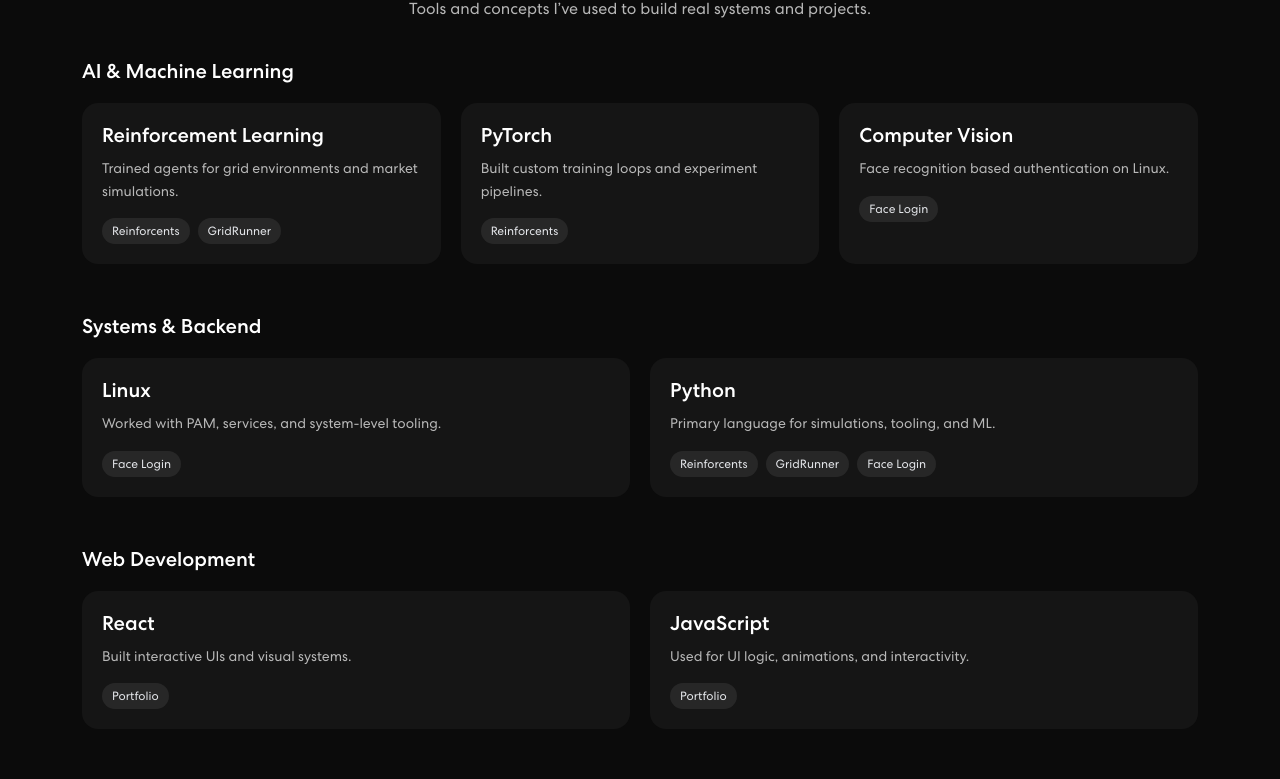
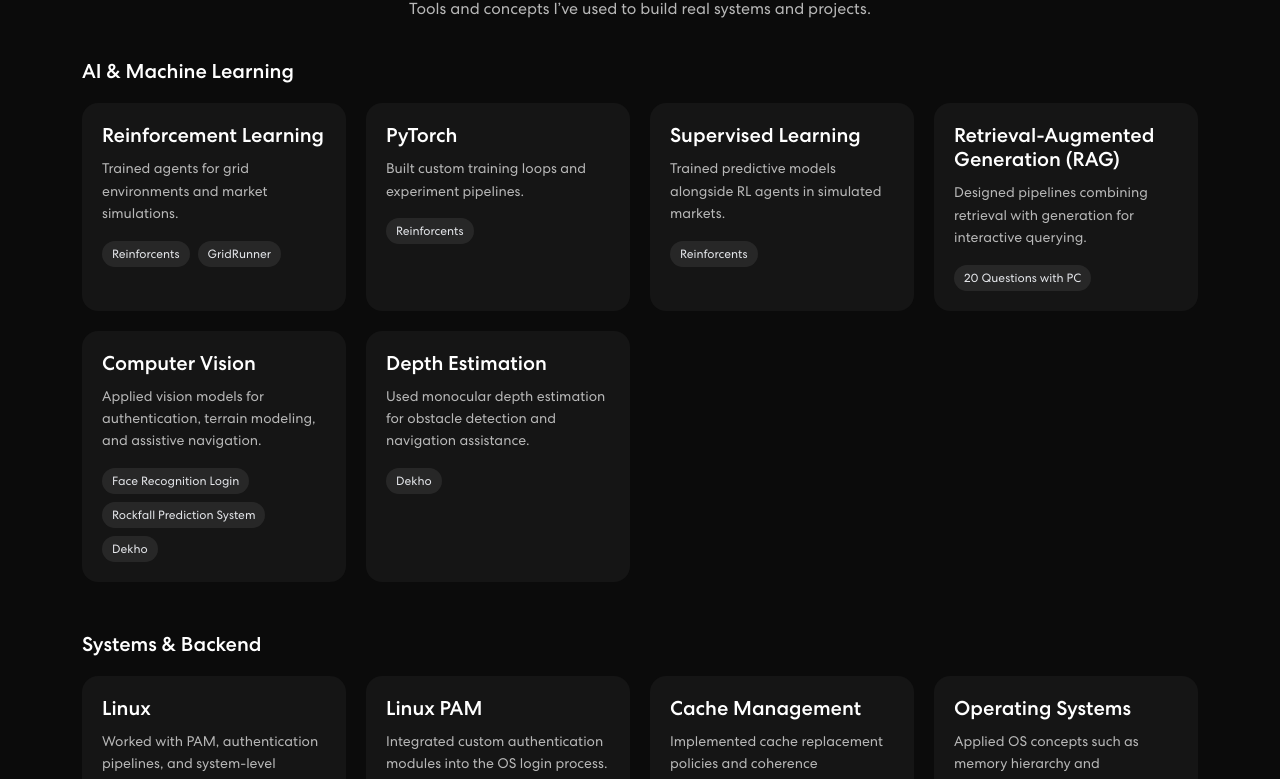
Before and after one commit to dagaaryan011/Portfolio, a React (Create React App) app: page / in a window 1280 px wide. Shown: the part 980-1759 px from the top of the page. Built offline with nearby package versions, Linux system fonts and the light colour scheme.

Commit message:
projects and skills added

```diff
--- a/src/components/Banner.js
+++ b/src/components/Banner.js
@@ -129,9 +129,7 @@
 
                   <h1>
                     {`Hi! I'm Aryan- `}
-                    <span className="txt-rotate">
-                      <span className="wrap">{text}</span>
-                    </span>
+
                   </h1>
 
                   <p className="mt-4 text-zinc-400 text-lg leading-relaxed max-w-lg">
--- a/src/data/projects.json
+++ b/src/data/projects.json
@@ -3,52 +3,123 @@
     {
       "id": "reinforcents",
       "title": "Reinforcents",
-      "summary": "A realistic stock market simulator with reinforcement learning agents.",
+      "summary": "A realistic stock and options market simulator with configurable dynamics and learning agents.",
       "domain": "AI",
       "topics": [
         "Reinforcement Learning",
-        "Systems",
-        "Simulation",
-        "Finance"
+        "Market Simulation",
+        "Finance",
+        "Multi-Agent Systems"
       ],
       "tech": ["Python", "PyTorch"],
       "weight": 5,
       "links": {
-        "github": "https://github.com/",
+        "github": "https://github.com/dagaaryan011/Reinforcents",
         "demo": null
       }
     },
     {
       "id": "gridrunner",
       "title": "GridRunner",
-      "summary": "Maze-solving agents trained using classical reinforcement learning.",
+      "summary": "Maze-solving agents trained using classical reinforcement learning algorithms.",
       "domain": "AI",
       "topics": [
         "Reinforcement Learning",
         "Classical RL",
-        "Control"
+        "Control Systems"
       ],
-      "tech": ["Python", "SARSA", "Q-Learning"],
-      "weight": 2,
+      "tech": ["Python", "SARSA", "Expected SARSA", "Q-Learning"],
+      "weight": 3,
       "links": {
-        "github": "https://github.com/",
+        "github": "https://github.com/dagaaryan011/GridRunner",
         "demo": null
       }
     },
     {
-      "id": "face-login",
-      "title": "Face Recognition Login",
-      "summary": "A Linux PAM-based facial authentication system.",
+      "id": "face-recognition-login",
+      "title": "Face Recognition Login System",
+      "summary": "A facial biometric authentication system integrated into Linux login using PAM.",
       "domain": "Systems",
       "topics": [
         "Computer Vision",
         "Authentication",
-        "Security"
+        "Security",
+        "Operating Systems"
       ],
-      "tech": ["Python", "OpenCV", "Linux"],
+      "tech": ["Python", "OpenCV", "Linux PAM"],
+      "weight": 3,
+      "links": {
+        "github": "https://github.com/dagaaryan011",
+        "demo": null
+      }
+    },
+    {
+      "id": "twenty-questions-pc",
+      "title": "20 Questions with PC",
+      "summary": "An interactive RAG-based guessing game where users query an AI agent to identify a book.",
+      "domain": "AI",
+      "topics": [
+        "Retrieval-Augmented Generation",
+        "LLM Applications",
+        "Human-AI Interaction"
+      ],
+      "tech": ["Python", "React", "RAG"],
       "weight": 2,
       "links": {
-        "github": "https://github.com/",
+        "github": "https://github.com/dagaaryan011/20-Questions",
+        "demo": null
+      }
+    },
+    {
+      "id": "rockfall-prediction",
+      "title": "Rockfall Prediction System",
+      "summary": "Terrain-aware rockfall hazard prediction using DEM generation and trajectory simulation.",
+      "domain": "Computer Vision",
+      "topics": [
+        "Terrain Modeling",
+        "Simulation",
+        "Geospatial Analysis",
+        "Risk Prediction"
+      ],
+      "tech": ["Python", "Computer Vision"],
+      "weight": 3,
+      "links": {
+        "github": null,
+        "demo": null
+      }
+    },
+    {
+      "id": "cache-management",
+      "title": "Cache Management System",
+      "summary": "A C++ cache simulator implementing multiple replacement and coherence strategies.",
+      "domain": "Systems",
+      "topics": [
+        "Memory Systems",
+        "Cache Coherence",
+        "Performance Optimization"
+      ],
+      "tech": ["C++"],
+      "weight": 2,
+      "links": {
+        "github": "https://github.com/dagaaryan011/cache_management",
+        "demo": null
+      }
+    },
+    {
+      "id": "dekho",
+      "title": "Dekho",
+      "summary": "An assistive navigation system for the visually impaired using real-time vision and depth estimation.",
+      "domain": "AI",
+      "topics": [
+        "Assistive Technology",
+        "Computer Vision",
+        "Depth Estimation",
+        "Accessibility"
+      ],
+      "tech": ["Grounding DINO", "Depth-Anything-V2"],
+      "weight": 4,
+      "links": {
+        "github": null,
         "demo": null
       }
     }
--- a/src/data/skills.json
+++ b/src/data/skills.json
@@ -14,9 +14,24 @@
           "projects": ["Reinforcents"]
         },
         {
+          "name": "Supervised Learning",
+          "description": "Trained predictive models alongside RL agents in simulated markets.",
+          "projects": ["Reinforcents"]
+        },
+        {
+          "name": "Retrieval-Augmented Generation (RAG)",
+          "description": "Designed pipelines combining retrieval with generation for interactive querying.",
+          "projects": ["20 Questions with PC"]
+        },
+        {
           "name": "Computer Vision",
-          "description": "Face recognition based authentication on Linux.",
-          "projects": ["Face Login"]
+          "description": "Applied vision models for authentication, terrain modeling, and assistive navigation.",
+          "projects": ["Face Recognition Login", "Rockfall Prediction System", "Dekho"]
+        },
+        {
+          "name": "Depth Estimation",
+          "description": "Used monocular depth estimation for obstacle detection and navigation assistance.",
+          "projects": ["Dekho"]
         }
       ]
     },
@@ -25,13 +40,39 @@
       "items": [
         {
           "name": "Linux",
-          "description": "Worked with PAM, services, and system-level tooling.",
-          "projects": ["Face Login"]
+          "description": "Worked with PAM, authentication pipelines, and system-level tooling.",
+          "projects": ["Face Recognition Login"]
+        },
+        {
+          "name": "Linux PAM",
+          "description": "Integrated custom authentication modules into the OS login process.",
+          "projects": ["Face Recognition Login"]
+        },
+        {
+          "name": "Cache Management",
+          "description": "Implemented cache replacement policies and coherence mechanisms.",
+          "projects": ["Cache Management System"]
+        },
+        {
+          "name": "Operating Systems",
+          "description": "Applied OS concepts such as memory hierarchy and authentication systems.",
+          "projects": ["Cache Management System", "Face Recognition Login"]
         },
         {
           "name": "Python",
-          "description": "Primary language for simulations, tooling, and ML.",
-          "projects": ["Reinforcents", "GridRunner", "Face Login"]
+          "description": "Primary language for simulations, ML pipelines, and tooling.",
+          "projects": [
+            "Reinforcents",
+            "GridRunner",
+            "Face Recognition Login",
+            "20 Questions with PC",
+            "Rockfall Prediction System"
+          ]
+        },
+        {
+          "name": "C++",
+          "description": "Used for low-level systems programming and performance-sensitive components.",
+          "projects": ["Cache Management System"]
         }
       ]
     },
@@ -40,13 +81,63 @@
       "items": [
         {
           "name": "React",
-          "description": "Built interactive UIs and visual systems.",
+          "description": "Built interactive UIs and minimalistic frontends for AI-driven applications.",
+          "projects": ["Portfolio", "20 Questions with PC"]
+        },
+        {
+          "name": "JavaScript",
+          "description": "Used for UI logic, animations, and client-side interactivity.",
           "projects": ["Portfolio"]
         },
         {
-          "name": "JavaScript",
-          "description": "Used for UI logic, animations, and interactivity.",
+          "name": "Tailwind CSS",
+          "description": "Styled responsive and clean user interfaces efficiently.",
           "projects": ["Portfolio"]
+        },
+        {
+          "name": "Streamlit",
+          "description": "Rapidly prototyped data-driven and ML-focused web interfaces.",
+          "projects": ["Reinforcents"]
+        }
+      ]
+    },
+    {
+      "category": "Simulation & Modeling",
+      "items": [
+        {
+          "name": "Market Simulation",
+          "description": "Modeled stock and options markets with configurable dynamics.",
+          "projects": ["Reinforcents"]
+        },
+        {
+          "name": "Multi-Agent Systems",
+          "description": "Designed environments where multiple agents interact and learn concurrently.",
+          "projects": ["Reinforcents"]
+        },
+        {
+          "name": "Terrain Modeling",
+          "description": "Generated DEMs and simulated physical processes over terrain.",
+          "projects": ["Rockfall Prediction System"]
+        }
+      ]
+    },
+    {
+      "category": "Developer Tools",
+      "items": [
+        {
+          "name": "Git",
+          "description": "Used for version control, collaboration, and deployment workflows.",
+          "projects": ["Portfolio", "Reinforcents"]
+        },
+        {
+          "name": "Linux",
+          "description": "Primary development environment for systems and ML projects.",
+          "projects": ["Face Recognition Login", "Cache Management System"]
+        },
+        {
+          "name": "Jupyter Notebook",
+          "description": "Explored data, prototyped models, and documented experiments.",
+          "projects": ["Reinforcents", "GridRunner"]
         }
       ]
     }
```
